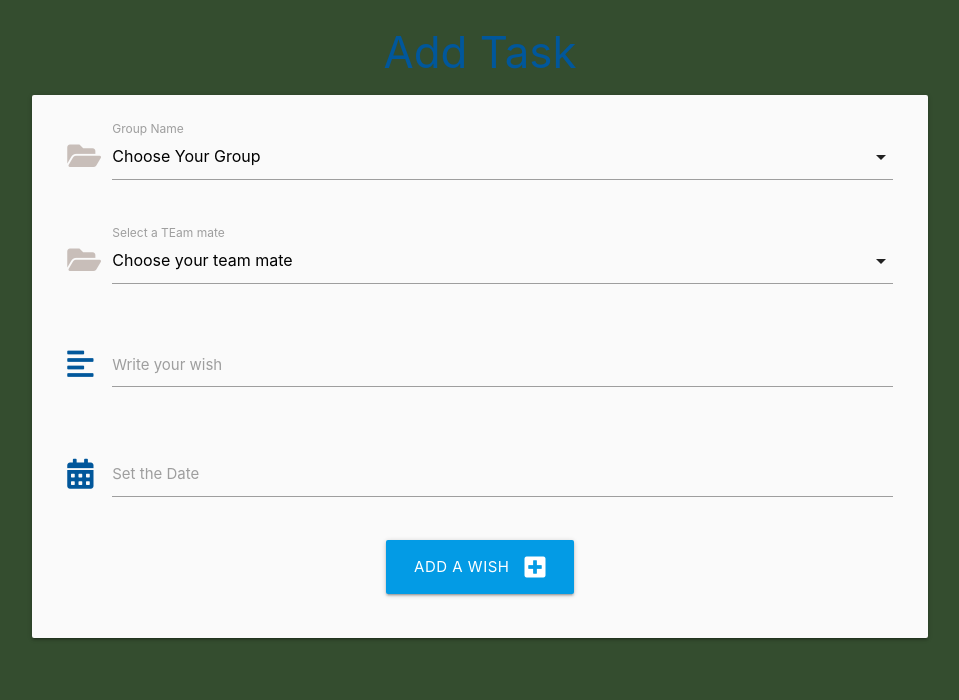
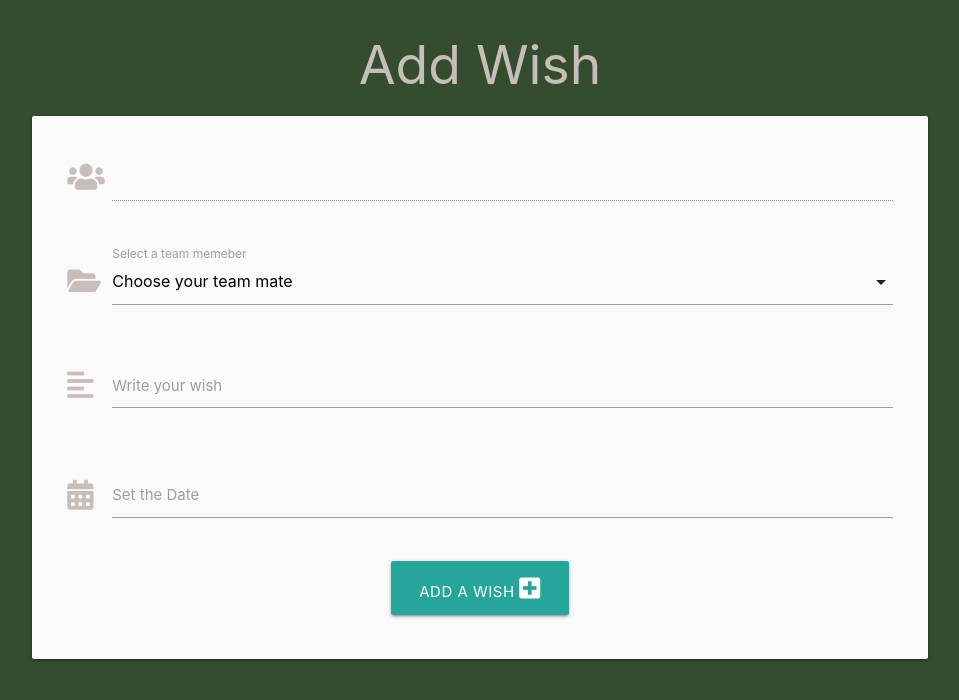
Before and after one commit to marina601/team11-CI-Christmas-Hackathon, a Flask app: template templates/add_wish.html in a window 1280 px wide. Shown: the top 700 px of the page, without its empty margins (160-1119 px from the left). Run offline with Flask 2, Linux system fonts and the light colour scheme; the template is opened without the code that fills it, so the values that code supplies are empty; some libraries are stand-ins or nearby versions.

Commit message:
Updated current user group name input field

```diff
--- a/templates/add_wish.html
+++ b/templates/add_wish.html
@@ -1,41 +1,36 @@
 {% extends "base.html" %}
+
 {% block content %}
 
-    <h3 class="light-blue-text text-darken-4 center-align">Add Task</h3>
+    <h2 class="center-align">Add Wish</h2>
 
     <div class="row card-panel grey lighten-5">
         <form class="col s12" method="POST" action="{{ url_for('add_wish') }}">
-            <!--Category Selection-->
+            <!--Current User Group-->
             <div class="row">
                 <div class="input-field col s12">
-                    <i class="fas fa-folder-open prefix"></i>
-                    <select id="group_name" name="group_name" class="validate" required>
-                        <option value="" disabled selected>Choose Your Group</option>
-                        {% for group in groups %}
-                            <option value="{{ group.group_name}}">{{ group.group_name }}</option>
-                        {% endfor %}
-                    </select>
-                    <label for="group_name">Group Name</label>
+                    <i class="fas fa-users prefix"></i>
+                    <input id="group_name" name="group_name" value="{{ user_group }}" disabled/>
+                    <label for="group_name"></label>
                 </div>
             </div>
             <!--User Selection-->
             <div class="row">
                 <div class="input-field col s12">
                     <i class="fas fa-folder-open prefix"></i>
-                    <select id="group_name" name="group_name" class="validate" required>
+                    <select id="for_username" name="for_username" class="validate" required>
                         <option value="" disabled selected>Choose your team mate</option>
                         {% for user in users %}
                             <option value="{{ user.email }}">{{ user.email }}</option>
                         {% endfor %}
-
                     </select>
-                    <label for="group_name">Select a TEam mate</label>
+                    <label for="for_username">Select a team memeber</label>
                 </div>
             </div>
             <!--Message-->
             <div class="row">
                 <div class="input-field col s12">
-                    <i class="fas fa-align-left prefix light-blue-text text-darken-4"></i>
+                    <i class="fas fa-align-left prefix"></i>
                     <textarea id="message" name="message" minlength="5"
                         maxlength="200" class="materialize-textarea validate" required></textarea>
                     <label for="message">Write your wish</label>
@@ -44,16 +39,16 @@
             <!--Due date picker-->
             <div class="row">
                 <div class="input-field col s12">
-                    <i class="fas fa-calendar-alt prefix light-blue-text text-darken-4"></i>
-                    <input id="due_date" name="due_date"type="text" class="datepicker validate" required>
-                    <label for="due_date">Set the Date</label>
+                    <i class="fas fa-calendar-alt prefix"></i>
+                    <input id="for_date" name="for_date" type="text" class="datepicker validate" required>
+                    <label for="for_date">Set the Date</label>
                 </div>
             </div>
             <!--Submit Button-->
             <div class="row">
                 <div class="col s12 center-align">
-                    <button class="btn-large light-blue darken-1 text-shadow" type="submit">
-                        Add a Wish <i class="fas fa-plus-square right"></i>
+                    <button class="btn-large" type="submit">
+                        Add a Wish <i class="fas fa-plus-square prefix"></i>
                     </button>
                 </div>
             </div>
```
